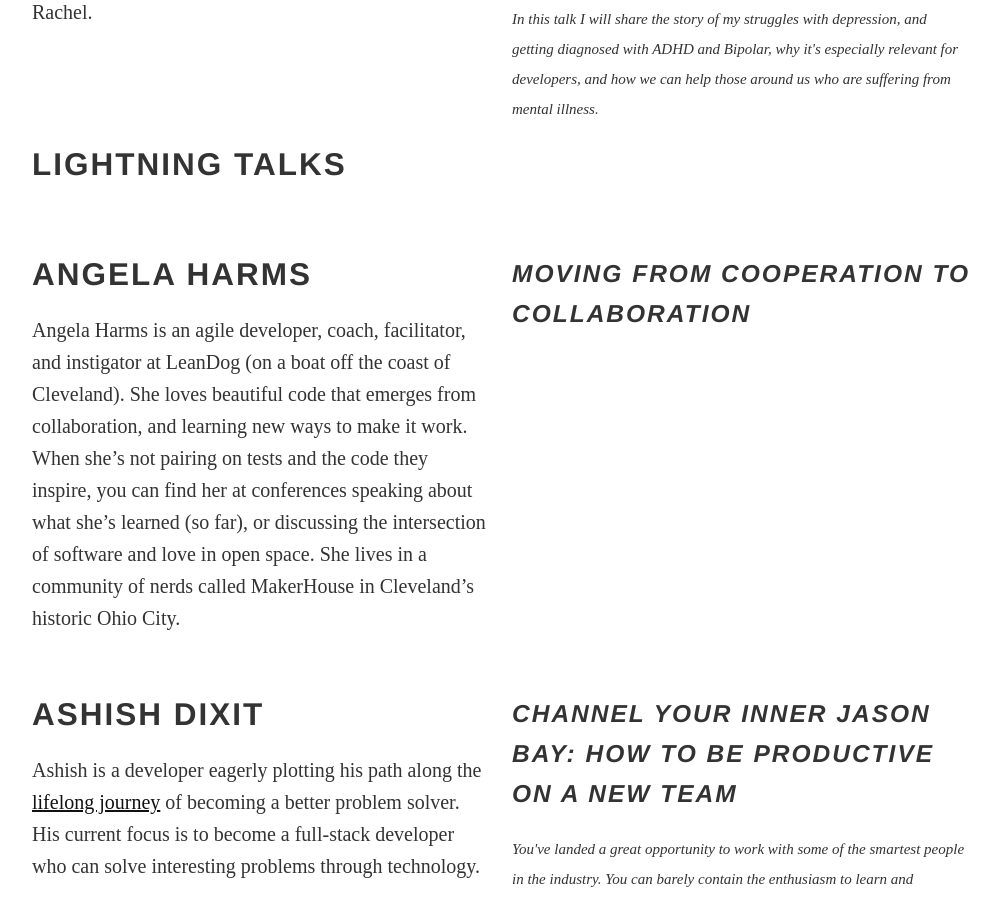
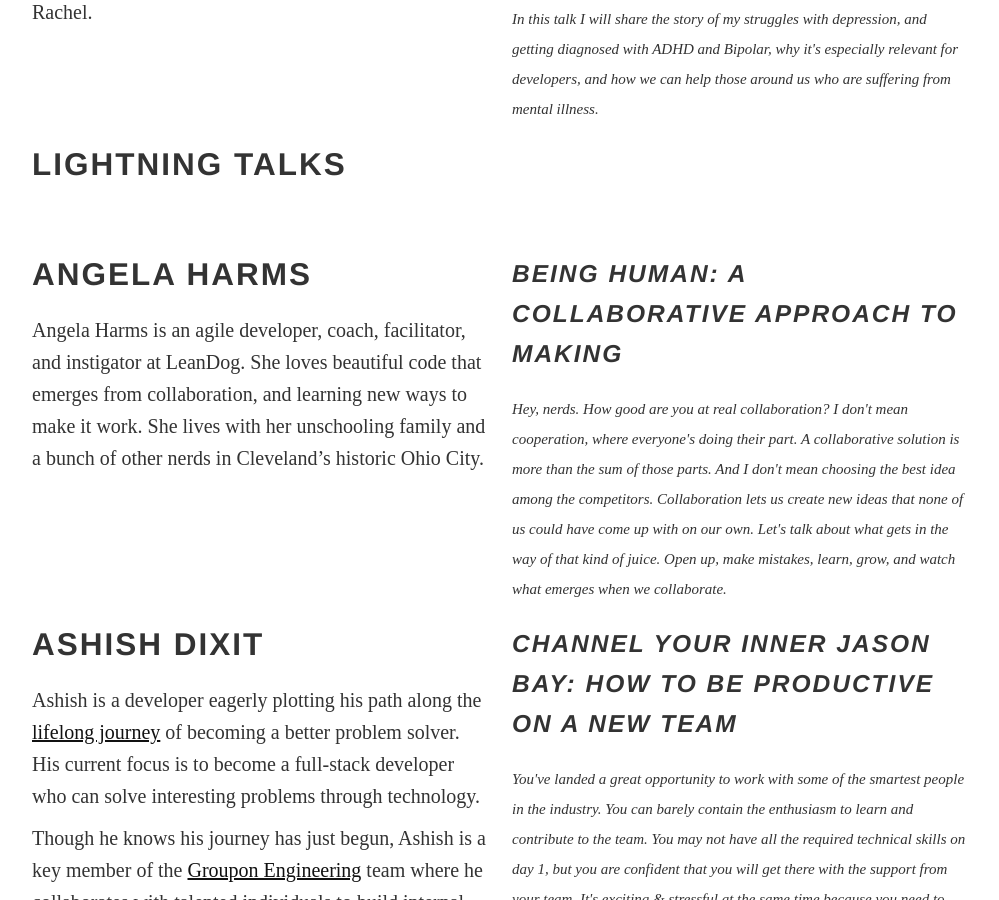
Before and after one commit to colindean/steelcityruby.github.com, a Jekyll site: the page built from schedule.html, in a window 1280 px wide and 900 px high, scrolled down 1886 px. Shown: the whole window, without its empty margins (138-1137 px from the left). Built offline with Jekyll 4.4.1, drawn with Linux system fonts in a browser that asks for light colours; nearby versions of some CDN libraries; some web fonts are replaced; Markdown is read by kramdown in place of the engine named in the settings.

Commit message:
Edits Angela's information
- Adds abstract
- Edits bio to her specs
- Edits schedule to reflect changed title

```diff
--- a/index.html
+++ b/index.html
@@ -209,7 +209,7 @@
                   <td class="event">
                     Angela Harms
                     <br/>
-                    <span class="talk">"Moving From Cooperation to Collaboration"</span>
+                    <span class="talk">"A Collaborative Approach to Making"</span>
                   </td>
                   <td class="event">
                     Avdi Grimm
--- a/schedule.html
+++ b/schedule.html
@@ -127,19 +127,24 @@
         <div class="span6 speaker">
           <h2>Angela Harms</h2>
           <p>
-          Angela Harms is an agile developer, coach, facilitator, and instigator
-          at LeanDog (on a boat off the coast of Cleveland). She loves beautiful
-          code that emerges from collaboration, and learning new ways to make it
-          work. When she’s not pairing on tests and the code they inspire, you
-          can find her at conferences speaking about what she’s learned (so far),
-          or discussing the intersection of software and love in open space. She
-          lives in a community of nerds called MakerHouse in Cleveland’s historic
-          Ohio City.
+          Angela Harms is an agile developer, coach, facilitator, and
+          instigator at LeanDog. She loves beautiful code that emerges from
+          collaboration, and learning new ways to make it work. She lives with
+          her unschooling family and a bunch of other nerds in Cleveland’s
+          historic Ohio City.
           </p>
         </div>
         <div class="span6 talk">
-          <h3>Moving From Cooperation to Collaboration</h3>
+          <h3>Being Human: a collaborative approach to making</h3>
           <p>
+          Hey, nerds. How good are you at real collaboration? I don't mean
+          cooperation, where everyone's doing their part. A collaborative
+          solution is more than the sum of those parts. And I don't mean
+          choosing the best idea among the competitors. Collaboration lets us
+          create new ideas that none of us could have come up with on our own.
+          Let's talk about what gets in the way of that kind of juice. Open up,
+          make mistakes, learn, grow, and watch what emerges when we
+          collaborate.
           </p>
         </div>
       </div>
```
